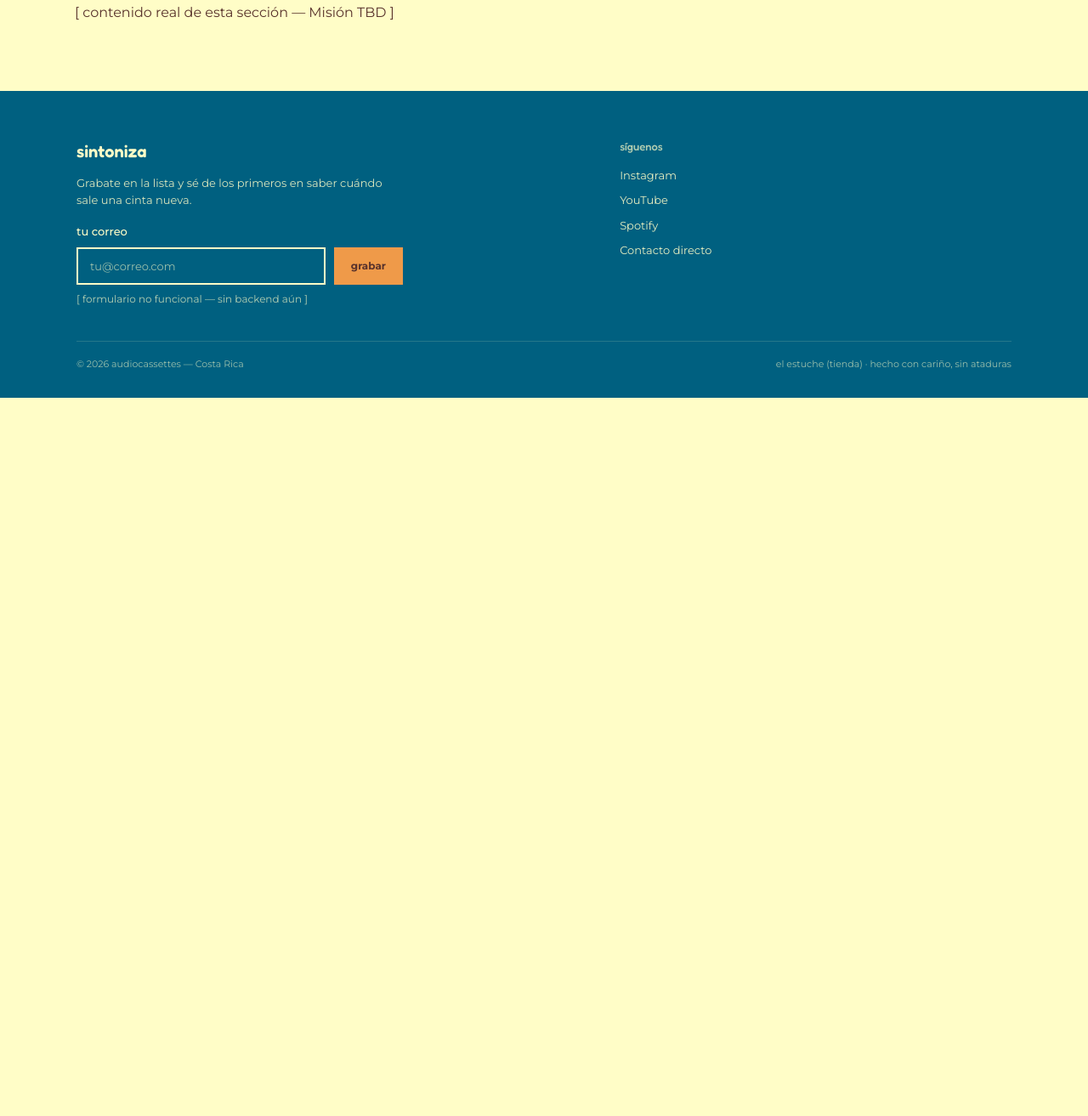
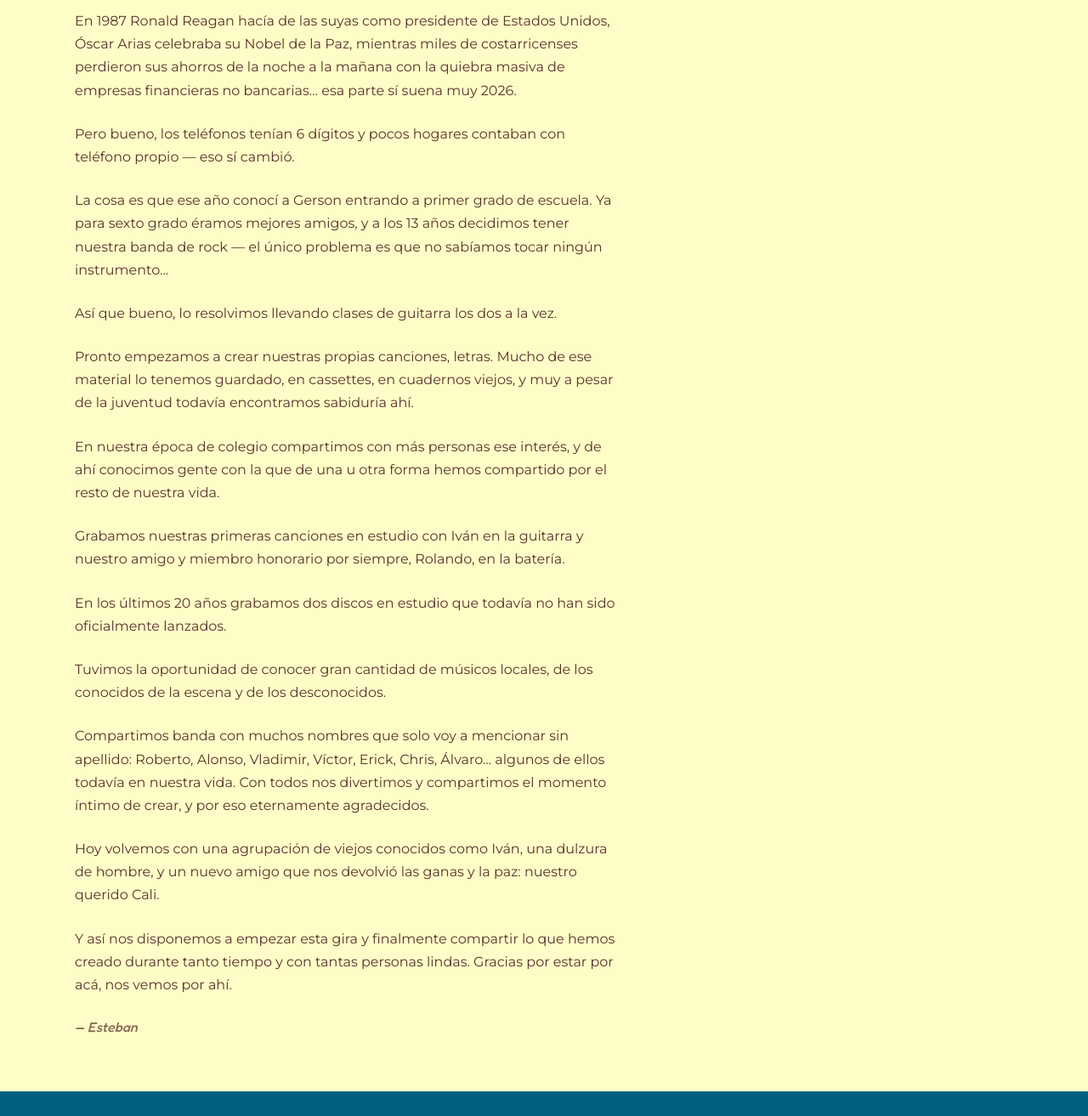
Before and after one commit to esaguilarc-alaya/audiocassettes-web, an Astro site: page /notas-de-cinta in a window 1280 px wide. Shown: the part 187-1500 px from the top of the page at 85% size. Before the commit the page ends 800 px from the top, so only its background shows below. Built offline with nearby package versions, Linux system fonts and the light colour scheme; Astro itself is replaced by a stand-in of ours.

Commit message:
Mission 09: real notas de cinta bio + home teaser copy
- notas-de-cinta.astro: replaced the placeholder paragraph with
  Esteban's full approved band history (12 paragraphs + a
  distinguished "-- Esteban" signature). <h1> and PageAccentBar
  untouched.
- NotasDeCintaTeaser.astro: replaced the h3/body copy with the new
  approved text ("amigos haciendo arte desde nuestra casa" / voseo
  body line). Eyebrow, placeholder photo block, and "leer notas"
  button/link untouched. Corrected the component's own top comment,
  which referenced the copy this replaces.

Verified via a programmatic word-for-word diff (not eyeballing) of
both copy blocks against the mission's source text -- 13/13 bio
paragraphs (12 body + signature) byte-for-byte identical, teaser h3/p
exact matches. Confirmed <h1>/accent-bar/eyebrow/button/link all
unchanged, git status shows exactly the two intended files touched,
zero overflow/console errors at 320/375/768px on both the bio page
and the home teaser, clean build, no new dependencies. See
missions/MISSION_09_response.md.

Co-Authored-By: Claude Sonnet 5 <noreply@anthropic.com>
Claude-Session: https://claude.ai/code/session_01Vh4sjpLtLgCF6ctW2QY7bm

```diff
--- a/src/pages/notas-de-cinta.astro
+++ b/src/pages/notas-de-cinta.astro
@@ -7,7 +7,71 @@ import PageAccentBar from "../components/PageAccentBar.astro";
   <section class="stub" style="--page-accent: var(--polaroid-sunset);">
     <h1>notas de cinta</h1>
     <PageAccentBar />
-    <p>[ contenido real de esta sección — Misión TBD ]</p>
+    <div class="bio">
+      <p>
+        En 1987 Ronald Reagan hacía de las suyas como presidente de Estados
+        Unidos, Óscar Arias celebraba su Nobel de la Paz, mientras miles de
+        costarricenses perdieron sus ahorros de la noche a la mañana con la
+        quiebra masiva de empresas financieras no bancarias... esa parte sí
+        suena muy 2026.
+      </p>
+      <p>
+        Pero bueno, los teléfonos tenían 6 dígitos y pocos hogares contaban
+        con teléfono propio — eso sí cambió.
+      </p>
+      <p>
+        La cosa es que ese año conocí a Gerson entrando a primer grado de
+        escuela. Ya para sexto grado éramos mejores amigos, y a los 13 años
+        decidimos tener nuestra banda de rock — el único problema es que no
+        sabíamos tocar ningún instrumento...
+      </p>
+      <p>
+        Así que bueno, lo resolvimos llevando clases de guitarra los dos a
+        la vez.
+      </p>
+      <p>
+        Pronto empezamos a crear nuestras propias canciones, letras. Mucho
+        de ese material lo tenemos guardado, en cassettes, en cuadernos
+        viejos, y muy a pesar de la juventud todavía encontramos sabiduría
+        ahí.
+      </p>
+      <p>
+        En nuestra época de colegio compartimos con más personas ese
+        interés, y de ahí conocimos gente con la que de una u otra forma
+        hemos compartido por el resto de nuestra vida.
+      </p>
+      <p>
+        Grabamos nuestras primeras canciones en estudio con Iván en la
+        guitarra y nuestro amigo y miembro honorario por siempre, Rolando,
+        en la batería.
+      </p>
+      <p>
+        En los últimos 20 años grabamos dos discos en estudio que todavía
+        no han sido oficialmente lanzados.
+      </p>
+      <p>
+        Tuvimos la oportunidad de conocer gran cantidad de músicos locales,
+        de los conocidos de la escena y de los desconocidos.
+      </p>
+      <p>
+        Compartimos banda con muchos nombres que solo voy a mencionar sin
+        apellido: Roberto, Alonso, Vladimir, Víctor, Erick, Chris,
+        Álvaro... algunos de ellos todavía en nuestra vida. Con todos nos
+        divertimos y compartimos el momento íntimo de crear, y por eso
+        eternamente agradecidos.
+      </p>
+      <p>
+        Hoy volvemos con una agrupación de viejos conocidos como Iván, una
+        dulzura de hombre, y un nuevo amigo que nos devolvió las ganas y la
+        paz: nuestro querido Cali.
+      </p>
+      <p>
+        Y así nos disponemos a empezar esta gira y finalmente compartir lo
+        que hemos creado durante tanto tiempo y con tantas personas lindas.
+        Gracias por estar por acá, nos vemos por ahí.
+      </p>
+      <footer class="bio-signature">— Esteban</footer>
+    </div>
   </section>
 </BaseLayout>
 
@@ -17,4 +81,21 @@ import PageAccentBar from "../components/PageAccentBar.astro";
     margin: 0 auto;
     padding: var(--space-6) var(--space-4);
   }
+
+  .bio {
+    max-width: 40rem;
+    margin-top: var(--space-4);
+  }
+
+  .bio p {
+    margin: 0 0 var(--space-4);
+    line-height: 1.7;
+  }
+
+  .bio-signature {
+    margin-top: var(--space-3);
+    font-family: var(--font-display);
+    font-style: italic;
+    opacity: 0.7;
+  }
 </style>
```
Also changed, not shown: src/components/NotasDeCintaTeaser.astro (+9 -7 lines).
